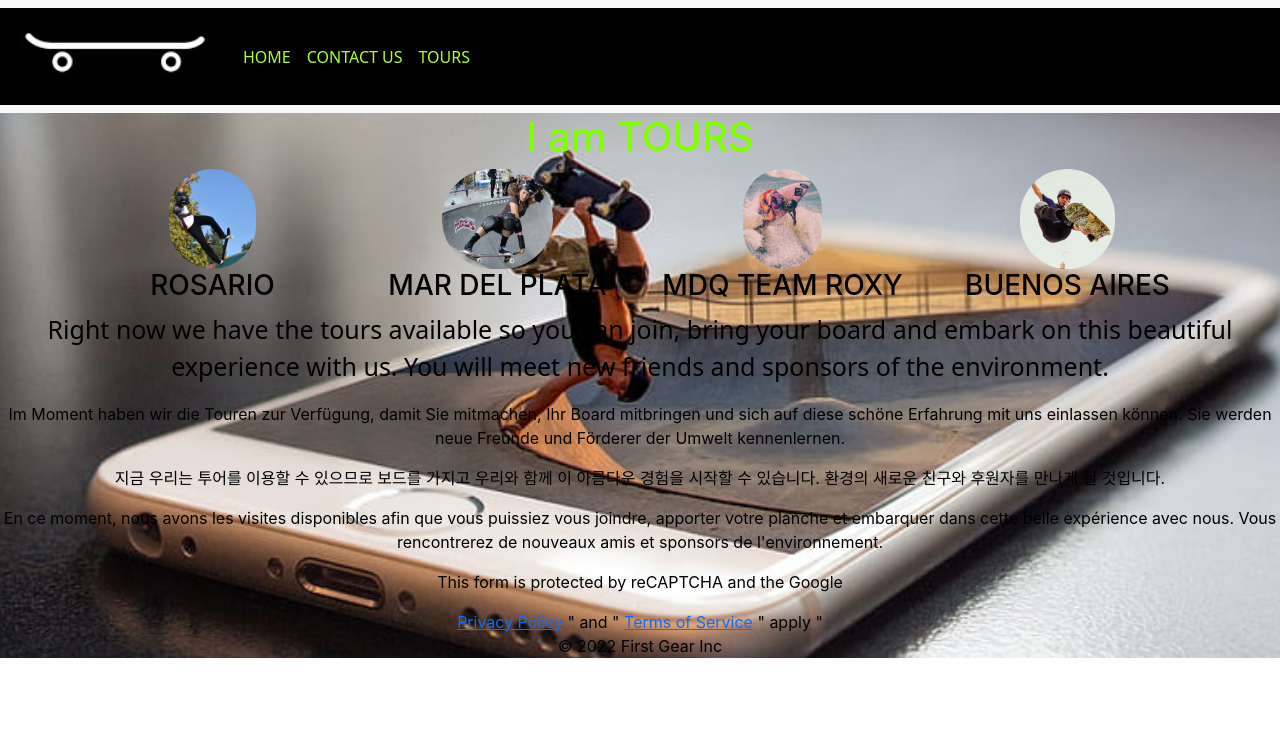
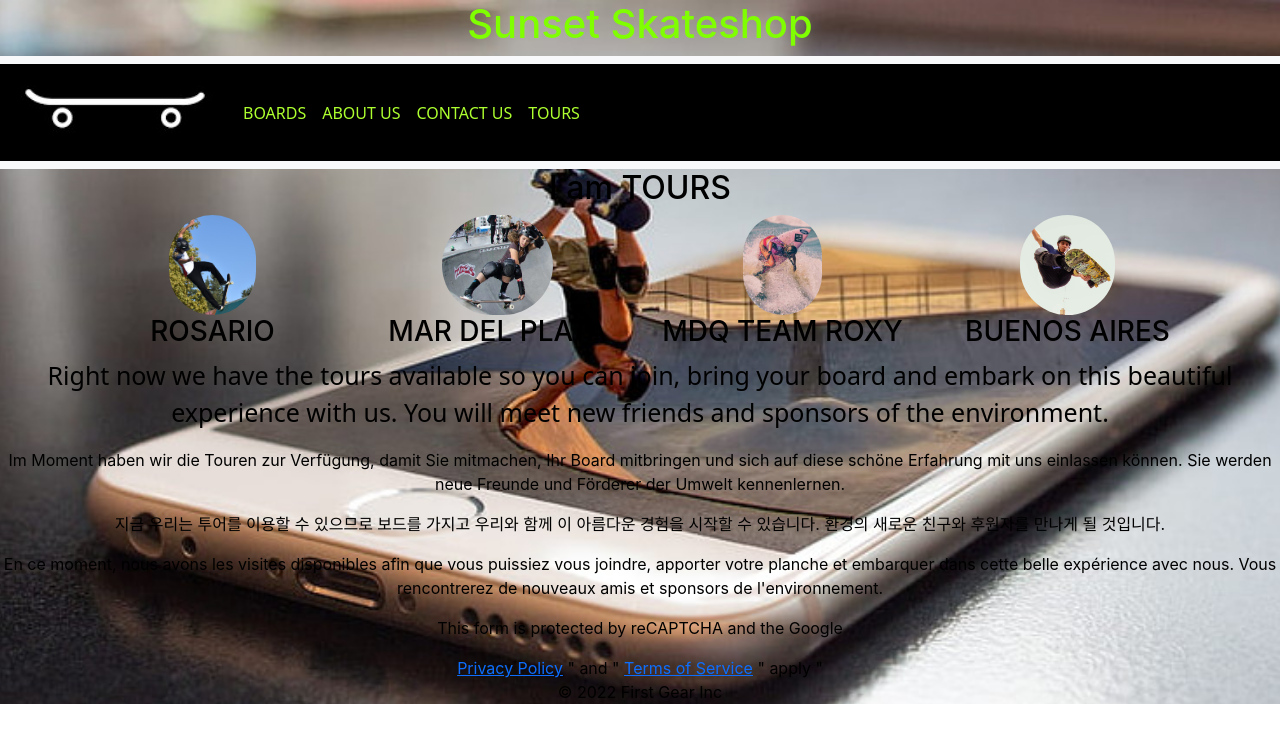
Before and after one commit to EliCarrizo/PF-CARRIZO, a plain HTML site: page pages/tours.html in a window 1280 px wide. Drawn offline with nearby package versions, Linux system fonts and the light colour scheme.

Commit message:
Change the menu of de pages

```diff
--- a/pages/tours.html
+++ b/pages/tours.html
@@ -13,33 +13,36 @@
 <body>
     <div class="background">
         <header>
+            <!--already replicates the background color in the nav-->
+            <h1 class="animate__animated animate__bounce">Sunset Skateshop</h1>
             <nav class="navbar navbar-expand-lg bg-body-tertiary">
                 <div class="container-fluid">
-                <a class="navbar-brand" href="#"><img src="../img/logonew.jpg"></a>
-                <button class="navbar-toggler" type="button" data-bs-toggle="collapse" data-bs-target="#navbarNavDropdown" aria-controls="navbarNavDropdown" aria-expanded="false" aria-label="Toggle navigation">
+                  <a class="navbar-brand" href="#"><img src="../img/logonew.jpg"></a>
+                  <button class="navbar-toggler" type="button" data-bs-toggle="collapse" data-bs-target="#navbarNavDropdown" aria-controls="navbarNavDropdown" aria-expanded="false" aria-label="Toggle navigation">
                     <span class="navbar-toggler-icon"></span>
-                </button>
-                <div class="collapse navbar-collapse" id="navbarNavDropdown">
+                  </button>
+                  <div class="collapse navbar-collapse" id="navbarNavDropdown">
                     <ul class="navbar-nav">
-                        <li><a href="../index.html">HOME</a></li>
+                        <li><a href="./boards.html">BOARDS</a></li>
                         <!--from here you move to the other html-->
-                        <li><a href="../pages/contact-us.html">CONTACT US</a></li>
-                        <li><a href="../pages/tours.html">TOURS</a>
+                        <li><a href="./about-us.html">ABOUT US</a></li>
+                        <li><a href="./contact-us.html">CONTACT US</a></li>
+                        <li><a href="./tours.html">TOURS</a>
                         <li class="nav-item dropdown">
                             <a class="nav-link dropdown-toggle" href="#" role="button" data-bs-toggle="dropdown" aria-expanded="false">More</a>
                             <ul class="dropdown-menu">
-                            <li><a class="dropdown-item" href="./index.html">HOME</a></li>
-                            <li><a class="dropdown-item" href="/pages/brands.html">BRANDS</a></li>
-                            <li><a class="dropdown-item" href="./pages/boards.html">BOARDS</a></li>
+                            <li><a class="dropdown-item" href="../index.html">HOME</a></li>
+                            <li><a class="dropdown-item" href="./boards.html">BOARDS</a></li>
+                            <li><a class="dropdown-item" href="./tours.html">TOURS</a></li>
                             </ul>
                         </li>
                     </ul>
-                </div>
+                  </div>
                 </div>
             </nav>
         </header>
         <main>
-            <h1>I am TOURS</h1>
+            <h2>I am TOURS</h2>
             <div class="container text-center">
                 <div class="row">
                   <div class="col">
```
Also changed, not shown: index.html (+2 -2 lines), pages/about-us.html (+11 -9 lines), pages/boards.html (+15 -11 lines), pages/contact-us.html (+15 -12 lines), 1 other file.
